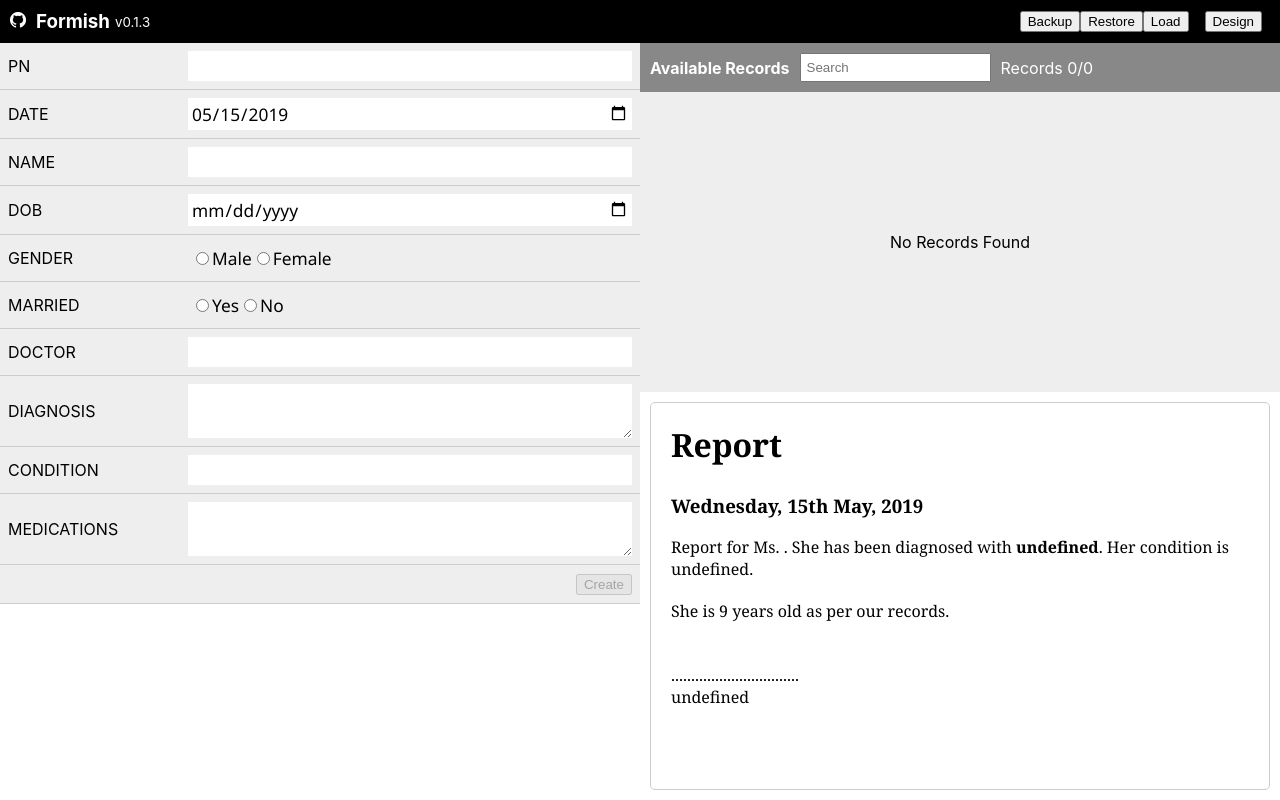
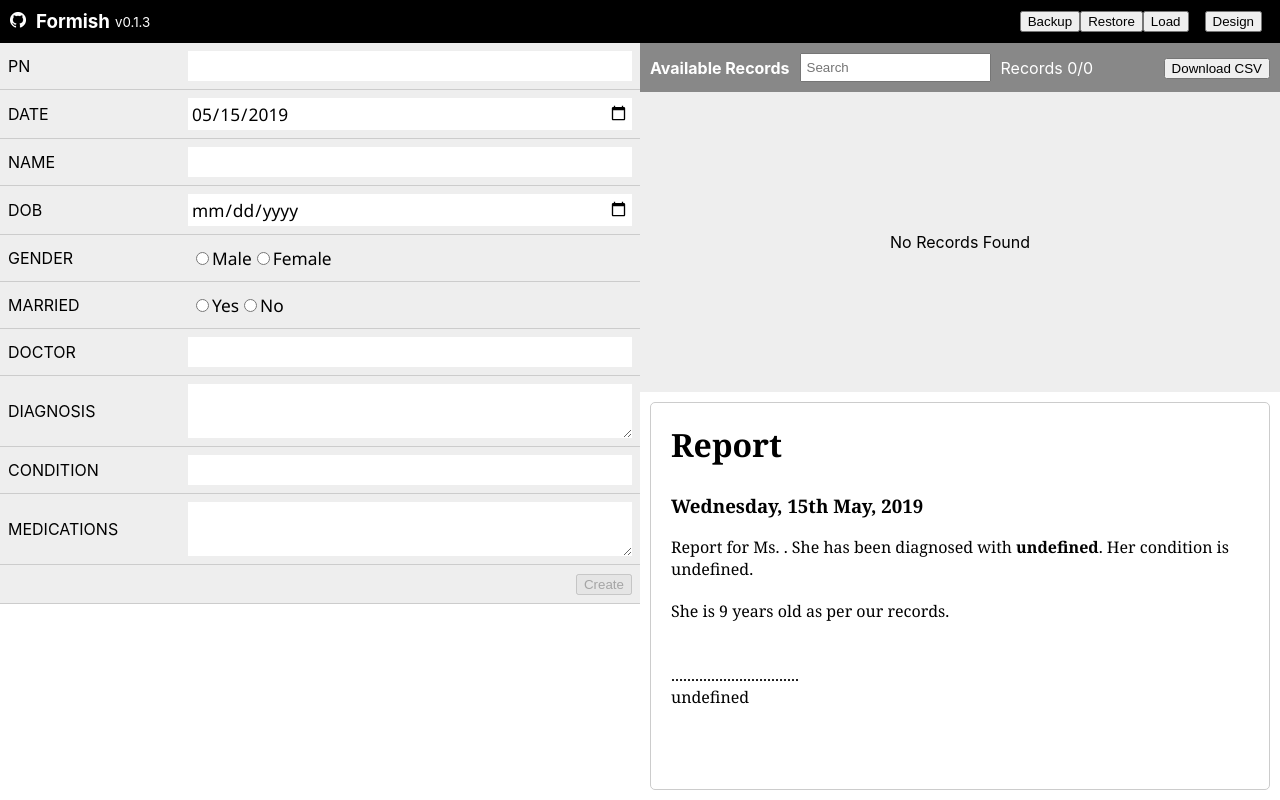
Before and after one commit to syaau/formish, a React (Create React App) app: page / in a window 1280 px wide. Built offline with nearby package versions, Linux system fonts and the light colour scheme.

Commit message:
Add feature to download records as CSV

```diff
--- a/src/screens/Home/Records.js
+++ b/src/screens/Home/Records.js
@@ -40,6 +40,33 @@ export default function Records({ records, setSelected, selected }) {
     });
   }, [records, filter]);
 
+  const downloadCSV = useCallback(() => {
+    const filename = `formish-records-${new Date().toISOString()}.csv`;
+    const config = storage.loadConfig();
+    const keys = config.structure.map(m => m.name);
+
+    let text = keys.map(k => JSON.stringify(k)).join(',') + "\r\n";
+    filteredRecords.forEach((id) => {
+      const record = storage.getRecord(id);
+      text += keys.map(k => {
+        const v = record[k];
+        if (v === undefined || v === null) {
+          return '';
+        } else {
+          return JSON.stringify(v);
+        }
+      }).join(',') + "\r\n";
+    });
+
+    const element = document.createElement('a');
+    element.setAttribute('href', 'data:text/csv;charset=utf-8,' + encodeURIComponent(text));
+    element.setAttribute('download', filename);
+    element.style.display = 'none';
+    document.body.appendChild(element);
+    element.click();
+    document.body.removeChild(element);
+  }, [filteredRecords]);
+
   function ItemRow(props) {
     return <Row {...props} setSelected={setSelected} selected={selected} />
   };
@@ -76,6 +103,9 @@ export default function Records({ records, setSelected, selected }) {
         <b>Available Records</b>
         <input value={filter} onChange={updateFilter} placeholder="Search" />
         {`Records ${filteredRecords.length}/${records.length}`}
+        <div style={{ flex: 1, textAlign: 'right'}}>
+          <button onClick={downloadCSV}>Download CSV</button>
+        </div>
       </div>
       {Body}
     </div>
```
